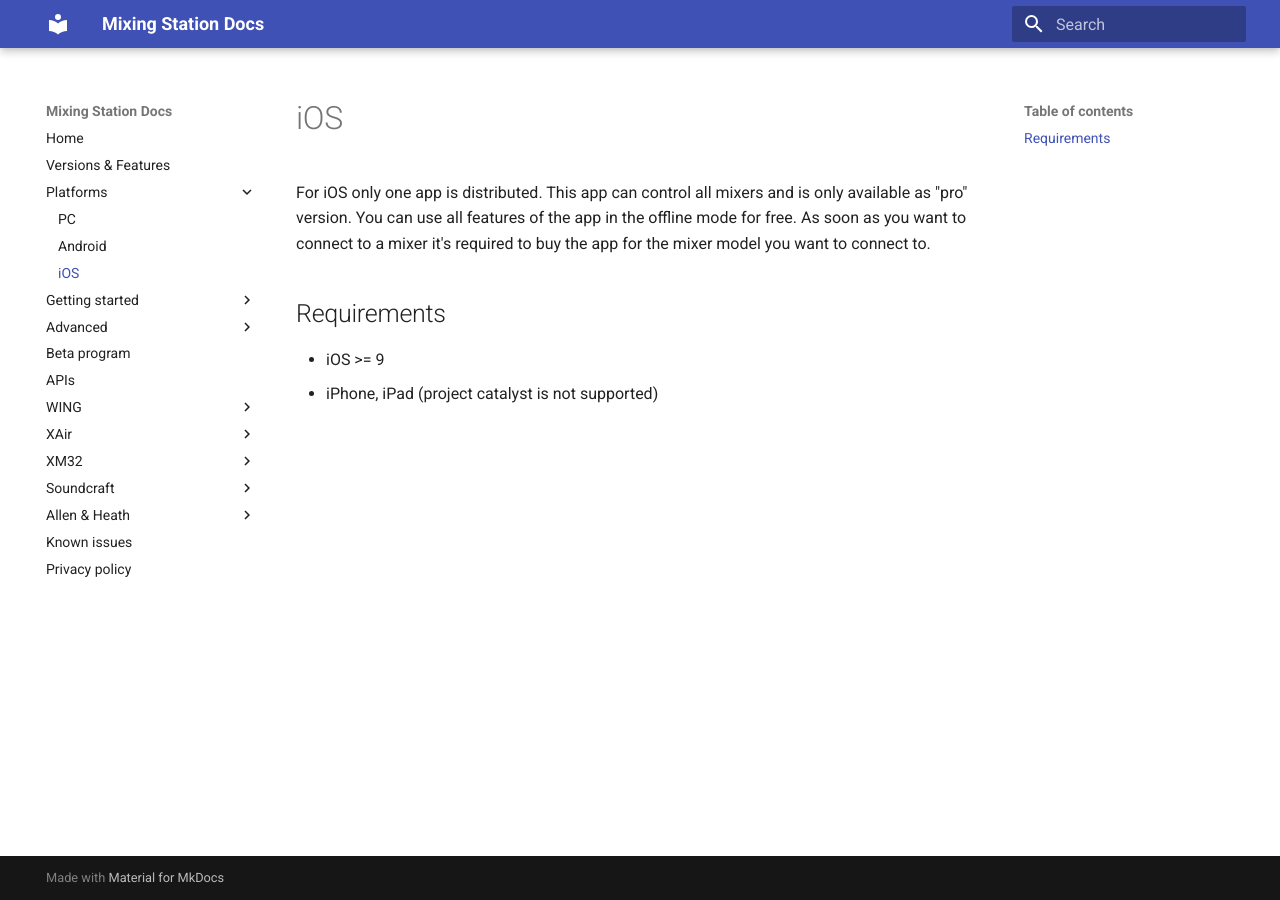
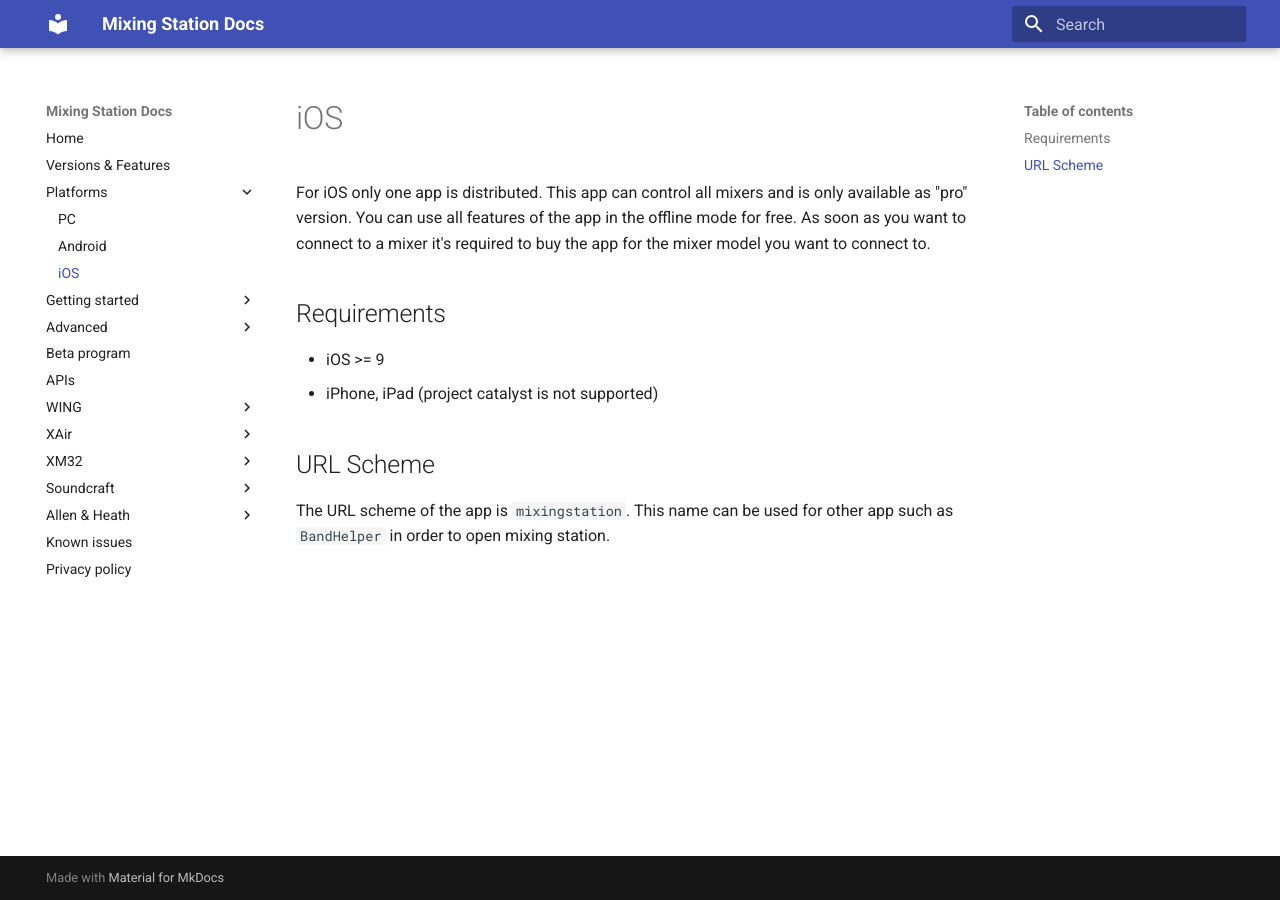
Before and after one commit to davidgiga1993/mixing-station-docs, an MkDocs documentation site: the page built from docs/platforms/ios.md, in a window 1280 px wide. Built offline with MkDocs 1.6.1 and Material for MkDocs 9.7.7, drawn with Linux system fonts in a browser that asks for light colours.

Commit message:
Update ios.md

```diff
--- a/docs/platforms/ios.md
+++ b/docs/platforms/ios.md
@@ -7,3 +7,6 @@
 ## Requirements
 - iOS >= 9
 - iPhone, iPad (project catalyst is not supported)
+
+## URL Scheme
+The URL scheme of the app is `mixingstation`. This name can be used for other app such as `BandHelper` in order to open mixing station.
```
